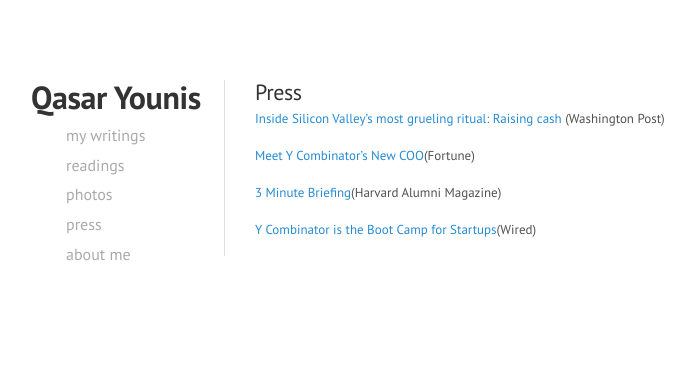
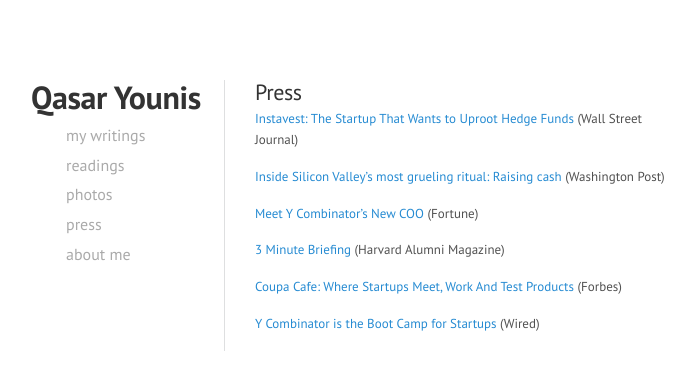
Before and after one commit to qasar/qasar.github.io, a Jekyll site: the page built from press.md, in a window 1280 px wide. Shown: the top 390 px of the page, without its empty margins (35-730 px from the left). Built offline with Jekyll 4.4.1, drawn with Linux system fonts in a browser that asks for light colours.

Commit message:
Update press.md

```diff
--- a/press.md
+++ b/press.md
@@ -3,12 +3,15 @@
 permalink: /press/
 ---
 
+<a href="http://www.wsj.com/articles/instavest-the-startup-that-wants-to-uproot-hedge-funds-1477319576
+">Instavest: The Startup That Wants to Uproot Hedge Funds</a> (Wall Street Journal)
 
+<a href="https://www.washingtonpost.com/news/the-switch/wp/2016/08/29/inside-one-of-silicon-valleys-most-celebrated-rituals-raising-cash/">Inside Silicon Valley’s most grueling ritual: Raising cash </a> (Washington Post)
 
-<a href="https://www.washingtonpost.com/news/the-switch/wp/2016/08/29/inside-one-of-silicon-valleys-most-celebrated-rituals-raising-cash/">Inside Silicon Valley’s most grueling ritual: Raising cash </a>(Washington Post)
+<a href="http://fortune.com/2015/08/26/meet-y-combinators-new-coo/">Meet Y Combinator's New COO</a> (Fortune)
 
-<a href="http://fortune.com/2015/08/26/meet-y-combinators-new-coo/">Meet Y Combinator's New COO</a>(Fortune)
+<a href="https://www.alumni.hbs.edu/stories/Pages/story-impact.aspx?num=5765">3 Minute Briefing</a> (Harvard Alumni Magazine)
 
-<a href="https://www.alumni.hbs.edu/stories/Pages/story-impact.aspx?num=5765">3 Minute Briefing</a>(Harvard Alumni Magazine)
+<a href="http://www.forbes.com/sites/tomiogeron/2011/11/16/coupa-cafe-where-startups-meet-work-and-test-products/">Coupa Cafe: Where Startups Meet, Work And Test Products</a> (Forbes)
 
-<a href="https://www.wired.com/2011/05/ff_ycombinator/">Y Combinator is the Boot Camp for Startups</a>(Wired)
+<a href="https://www.wired.com/2011/05/ff_ycombinator/">Y Combinator is the Boot Camp for Startups</a> (Wired)
```
